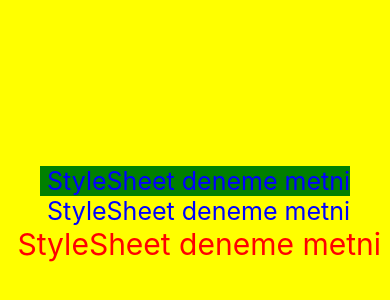
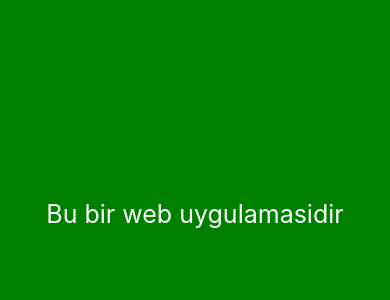
Before and after one commit to gokhanyanik/react-native-tutorial, a React Native app: screen / in a window 390 px wide. Shown: the part 208-508 px from the top of the page. Built offline with nearby package versions, Linux system fonts and the light colour scheme.

Commit message:
Platform Api Example

```diff
--- a/App.tsx
+++ b/App.tsx
@@ -3,28 +3,27 @@ import {
   SafeAreaView,
   StyleSheet,
   Text,
+  Platform,
 } from 'react-native';
 
 function App(): JSX.Element {
   return (
     <SafeAreaView style={styles.background}>
-      {/* <Text style={{color:'blue',background.Text}}> StyleSheet deneme metni</Text> yanlış!!! */}
-      <Text style={[styles.text,styles.metin]}> StyleSheet deneme metni</Text>
-      <Text style={styles.text}> StyleSheet deneme metni</Text>
-      <Text style={[styles.text,styles.metin2]}> StyleSheet deneme metni</Text>
+      <Text style={[styles.text,styles.metin]}> Bu bir {Platform.OS} uygulamasidir </Text>
+
     </SafeAreaView>
   );
 }
 
 const styles = StyleSheet.create({
   background: {
-    backgroundColor: 'yellow',
+    backgroundColor: Platform.OS==="ios" ? "yellow" : "green",
     flex: 1,
     justifyContent: 'center',
     alignItems: 'center',
   },
   text: {
-    color: 'blue',
+    color: 'white',
     fontSize: 25
   },
   metin:{
```
